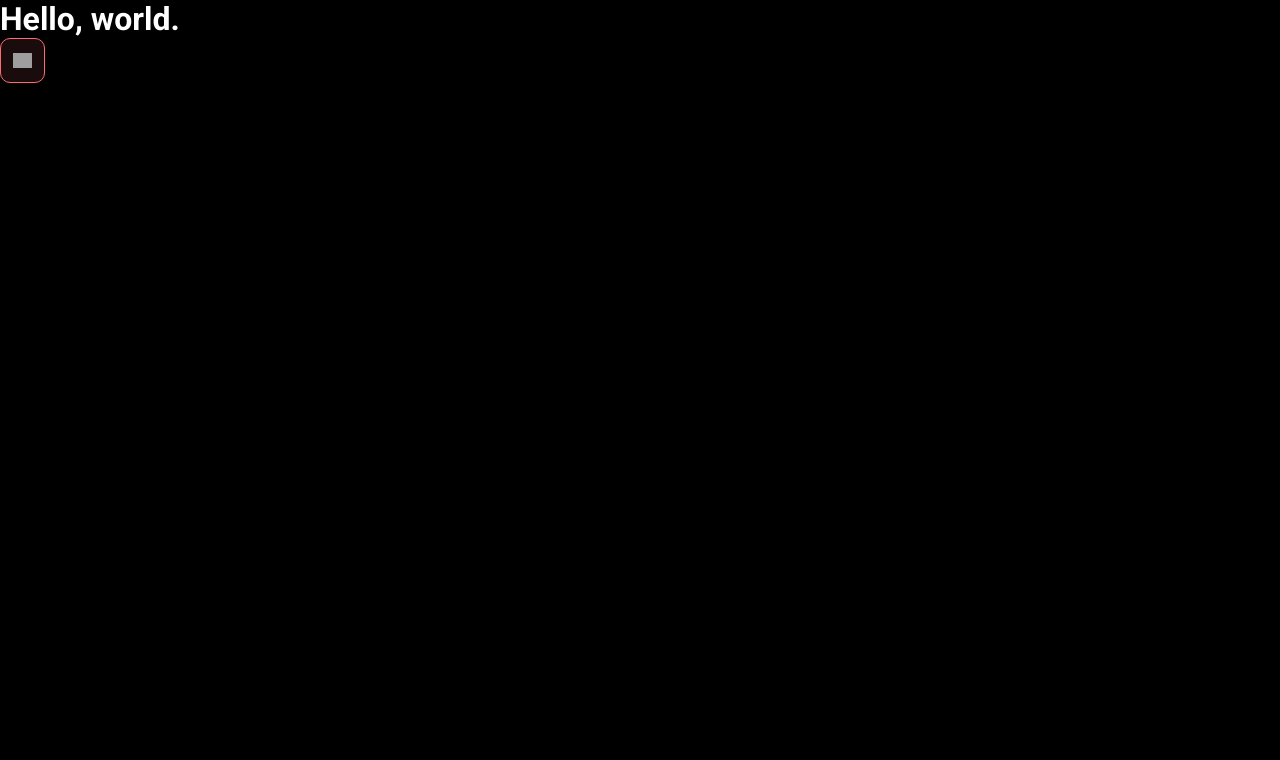
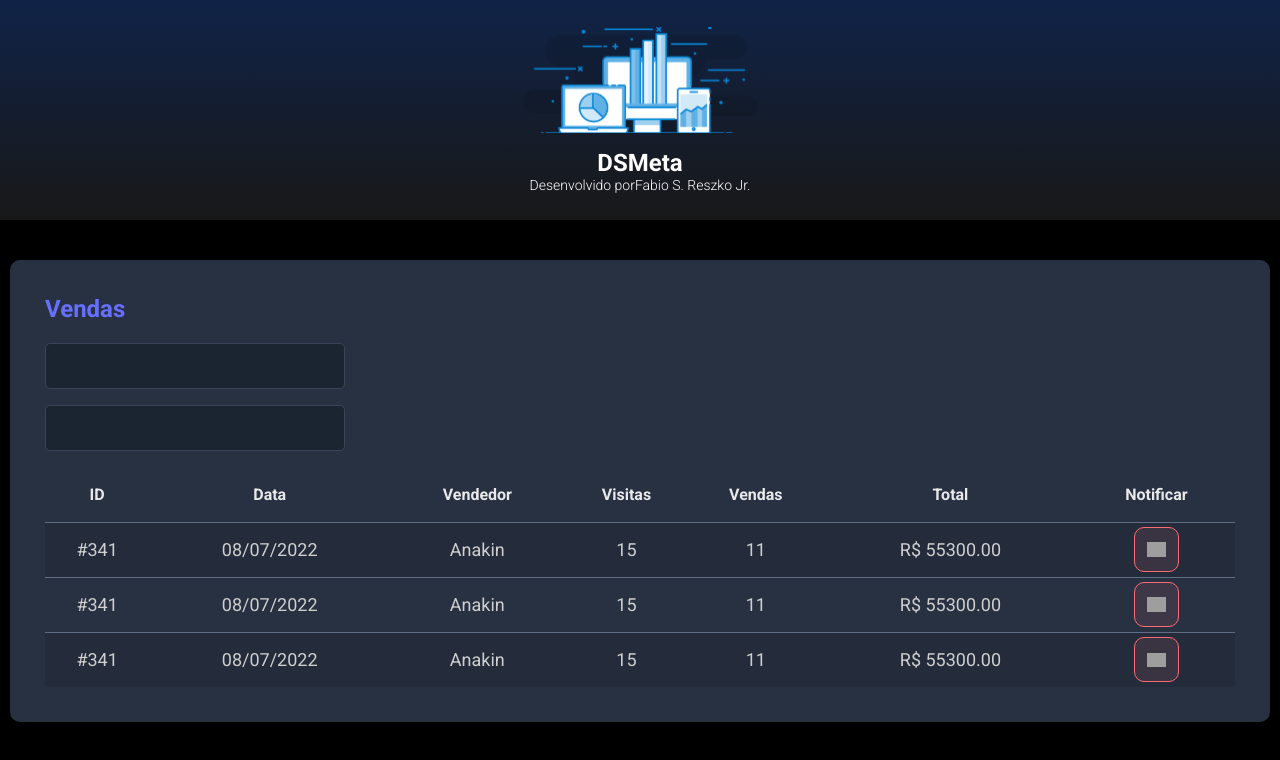
Before and after one commit to reszkojr/crud-sms, a React (Vite) app in the folder frontend/: page / in a window 1280 px wide. Shown: the top 760 px of the page. Built offline with nearby package versions, Linux system fonts and the light colour scheme; grey boxes are pictures that could not be loaded.

Commit message:
Add components

```diff
--- a/frontend/index.html
+++ b/frontend/index.html
@@ -4,7 +4,7 @@
     <meta charset="UTF-8" />
     <link rel="icon" type="image/svg+xml" href="/vite.svg" />
     <meta name="viewport" content="width=device-width, initial-scale=1.0" />
-    <title>Vite + React + TS</title>
+    <title>DSMeta</title>
   </head>
   <body>
     <div id="root"></div>
--- a/frontend/src/App.tsx
+++ b/frontend/src/App.tsx
@@ -1,9 +1,17 @@
 import NotificationButton from "./components"
+import Header from "./components/Header"
+import SalesCard from "./components/SalesCard"
+
 function App() {
-  return(
+  return (
     <>
-    <h1>Hello, world.</h1>
-    <NotificationButton />
+      <Header />
+      <main>
+        <section id="sales">
+          <div className="dsmeta-container"></div>
+          <SalesCard />
+        </section>
+      </main>
     </>
   )
 }
--- /dev/null
+++ b/frontend/src/components/Header/index.tsx
@@ -0,0 +1,19 @@
+import logo from '../../assets/img/logo.svg'
+import "./styles.css"
+
+function Header() {
+    return (
+        <header>
+        <div className="dsmeta-logo-container">
+            <img src={logo} alt="DSMeta" />
+            <h1>DSMeta</h1>
+            <p>
+              Desenvolvido por
+              <a>Fabio S. Reszko Jr.</a>
+            </p>
+        </div>
+    </header>
+    )
+  }
+
+  export default Header
--- /dev/null
+++ b/frontend/src/components/Header/styles.css
@@ -0,0 +1,28 @@
+
+header {
+    background: linear-gradient(180deg, #102347 0%, #181818 100%);
+    height: 220px;
+    display: flex;
+    align-items: center;
+    justify-content: center;
+  }
+
+  .dsmeta-logo-container {
+    display: flex;
+    flex-direction: column;
+    align-items: center;
+  }
+
+  .dsmeta-logo-container img {
+    width: 235px;
+  }
+
+  .dsmeta-logo-container h1 {
+    margin-top: 15px;
+    font-size: 24px;
+  }
+
+  .dsmeta-logo-container p {
+    font-size: 14px;
+    font-weight: 300;
+  }
--- /dev/null
+++ b/frontend/src/components/SalesCard/index.tsx
@@ -0,0 +1,79 @@
+import NotificationButton from ".."
+import "./styles.css"
+
+function SalesCard() {
+    return (
+        <div className="dsmeta-card">
+            <h2 className="dsmeta-sales-title">Vendas</h2>
+            <div>
+                <div className="dsmeta-form-control-container">
+                    <input className="dsmeta-form-control" type="text" />
+                </div>
+                <div className="dsmeta-form-control-container">
+                    <input className="dsmeta-form-control" type="text" />
+                </div>
+            </div>
+
+            <div>
+                <table className="dsmeta-sales-table">
+                    <thead>
+                        <tr>
+                            <th className="show992">ID</th>
+                            <th className="show576">Data</th>
+                            <th>Vendedor</th>
+                            <th className="show992">Visitas</th>
+                            <th className="show992">Vendas</th>
+                            <th>Total</th>
+                            <th>Notificar</th>
+                        </tr>
+                    </thead>
+                    <tbody>
+                        <tr>
+                            <td className="show992">#341</td>
+                            <td className="show576">08/07/2022</td>
+                            <td>Anakin</td>
+                            <td className="show992">15</td>
+                            <td className="show992">11</td>
+                            <td>R$ 55300.00</td>
+                            <td>
+                                <div className="dsmeta-red-btn-container">
+                                    <NotificationButton />
+                                </div>
+                            </td>
+                        </tr>
+                        <tr>
+                            <td className="show992">#341</td>
+                            <td className="show576">08/07/2022</td>
+                            <td>Anakin</td>
+                            <td className="show992">15</td>
+                            <td className="show992">11</td>
+                            <td>R$ 55300.00</td>
+                            <td>
+                                <div className="dsmeta-red-btn-container">
+                                    <NotificationButton />
+                                </div>
+                            </td>
+                        </tr>
+                        <tr>
+                            <td className="show992">#341</td>
+                            <td className="show576">08/07/2022</td>
+                            <td>Anakin</td>
+                            <td className="show992">15</td>
+                            <td className="show992">11</td>
+                            <td>R$ 55300.00</td>
+                            <td>
+                                <div className="dsmeta-red-btn-container">
+                                    <NotificationButton />
+                                </div>
+                            </td>
+                        </tr>
+                    </tbody>
+
+                </table>
+            </div>
+
+        </div>
+    )
+}
+
+export default SalesCard
--- /dev/null
+++ b/frontend/src/components/SalesCard/styles.css
@@ -0,0 +1,97 @@
+.dsmeta-card {
+    background-color: #283142;
+    border-radius: 10px;
+    padding: 30px 10px;
+}
+
+.dsmeta-sales-title {
+    color: #676fff;
+    font-size: 24px;
+    margin-bottom: 20px;
+}
+
+.dsmeta-form-control-container {
+    margin-bottom: 16px;
+    max-width: 300px;
+}
+
+.dsmeta-form-control {
+    width: 100%;
+    height: 46px;
+    background-color: #1b2531;
+    border: 1px solid #384459;
+    border-radius: 5px;
+    color: #9aaabe;
+    padding: 0 20px;
+    font-size: 18px;
+}
+
+.dsmeta-sales-table {
+    width: 100%;
+    border-spacing: 0;
+    border-collapse: collapse;
+}
+
+.dsmeta-sales-table thead {
+    height: 55px;
+    font-size: 16px;
+    color: #e9e9e9;
+    font-weight: 700;
+}
+
+.dsmeta-sales-table tbody {
+    font-size: 14px;
+    font-weight: 400;
+    color: #cfcfcf;
+    text-align: center;
+}
+
+.dsmeta-sales-table tbody tr {
+    height: 74px;
+    border-top: 1px solid #5f6e82;
+}
+
+.dsmeta-sales-table tbody tr:hover>td {
+    background-color: #384459;
+}
+
+.dsmeta-sales-table tbody tr:nth-child(odd) {
+    background-color: #242c3b;
+}
+
+.dsmeta-red-btn-container {
+    display: flex;
+    justify-content: center;
+}
+
+.show576 {
+    display: none;
+}
+
+.show992 {
+    display: none;
+}
+
+@media (min-width: 576px) {
+    .show576 {
+        display: table-cell;
+    }
+
+    .dsmeta-card {
+        padding: 35px;
+    }
+
+    .dsmeta-sales-table tbody tr {
+        height: 55px;
+    }
+
+    .dsmeta-sales-table tbody {
+        font-size: 18px;
+    }
+}
+
+@media (min-width: 992px) {
+    .show992 {
+        display: table-cell;
+    }
+}
--- a/frontend/src/index.css
+++ b/frontend/src/index.css
@@ -20,40 +20,6 @@
   text-decoration: none;
 }
 
-header {
-  background: linear-gradient(180deg, #102347 0%, #181818 100%);
-  height: 220px;
-  display: flex;
-  align-items: center;
-  justify-content: center;
-}
-
-.dsmeta-logo-container {
-  display: flex;
-  flex-direction: column;
-  align-items: center;
-}
-
-.dsmeta-logo-container img {
-  width: 235px;
-}
-
-.dsmeta-logo-container h1 {
-  margin-top: 15px;
-  font-size: 24px;
-}
-
-.dsmeta-logo-container p {
-  font-size: 14px;
-  font-weight: 300;
-}
-
-.dsmeta-card {
-  background-color: #283142;
-  border-radius: 10px;
-  padding: 30px 10px;
-}
-
 .dsmeta-container {
     width: 100%;
     max-width: 900px;
@@ -63,111 +29,3 @@
   #sales {
     padding: 40px 10px;
   }
-
-.dsmeta-sales-title {
-  color: #676fff;
-  font-size: 24px;
-  margin-bottom: 20px;
-}
-
-.dsmeta-form-control-container {
-  margin-bottom: 16px;
-  max-width: 300px;
-}
-
-.dsmeta-form-control {
-  width: 100%;
-  height: 46px;
-  background-color: #1b2531;
-  border: 1px solid #384459;
-  border-radius: 5px;
-  color: #9aaabe;
-  padding: 0 20px;
-  font-size: 18px;
-}
-
-.dsmeta-sales-table {
-  width: 100%;
-  border-spacing: 0;
-  border-collapse: collapse;
-}
-
-.dsmeta-sales-table thead {
-  height: 55px;
-  font-size: 16px;
-  color: #e9e9e9;
-  font-weight: 700;
-}
-
-.dsmeta-sales-table tbody {
-  font-size: 14px;
-  font-weight: 400;
-  color: #cfcfcf;
-  text-align: center;
-}
-
-.dsmeta-sales-table tbody tr {
-  height: 74px;
-  border-top: 1px solid #5f6e82;
-}
-
-.dsmeta-sales-table tbody tr:hover > td {
-  background-color: #384459;
-}
-
-.dsmeta-sales-table tbody tr:nth-child(odd) {
-  background-color: #242c3b;
-}
-
-.dsmeta-red-btn-container {
-    display: flex;
-    justify-content: center;
-}
-
-.dsmeta-red-btn {
-  height: 45px;
-  width: 45px;
-  background: rgba(255, 107, 114, 0.1);
-  border: 1px solid #ff6b72;
-  border-radius: 10px;
-  display: flex;
-  align-items: center;
-  justify-content: center;
-  cursor: pointer;
-}
-
-.dsmeta-red-btn img {
-    width: 19px;
-}
-
-.show576 {
-    display: none;
-}
-
-.show992 {
-    display: none;
-}
-
-@media (min-width: 576px) {
-    .show576 {
-        display: table-cell;
-    }
-
-    .dsmeta-card {
-        padding: 35px;
-    }
-
-    .dsmeta-sales-table tbody tr {
-        height: 55px;
-    }
-
-    .dsmeta-sales-table tbody {
-        font-size: 18px;
-    }
-}
-
-@media (min-width: 992px) {
-    .show992 {
-        display: table-cell;
-    }
-}
```
Also changed, not shown: frontend/src/assets/img/logo.svg (added). Lines whose indentation alone changed are shown as unchanged.
